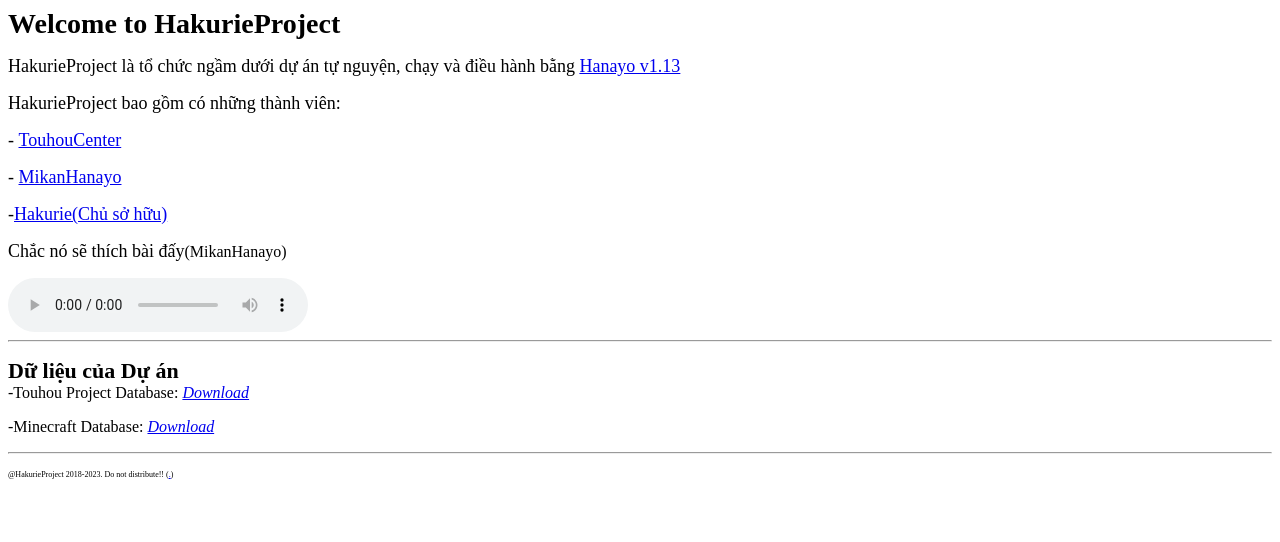
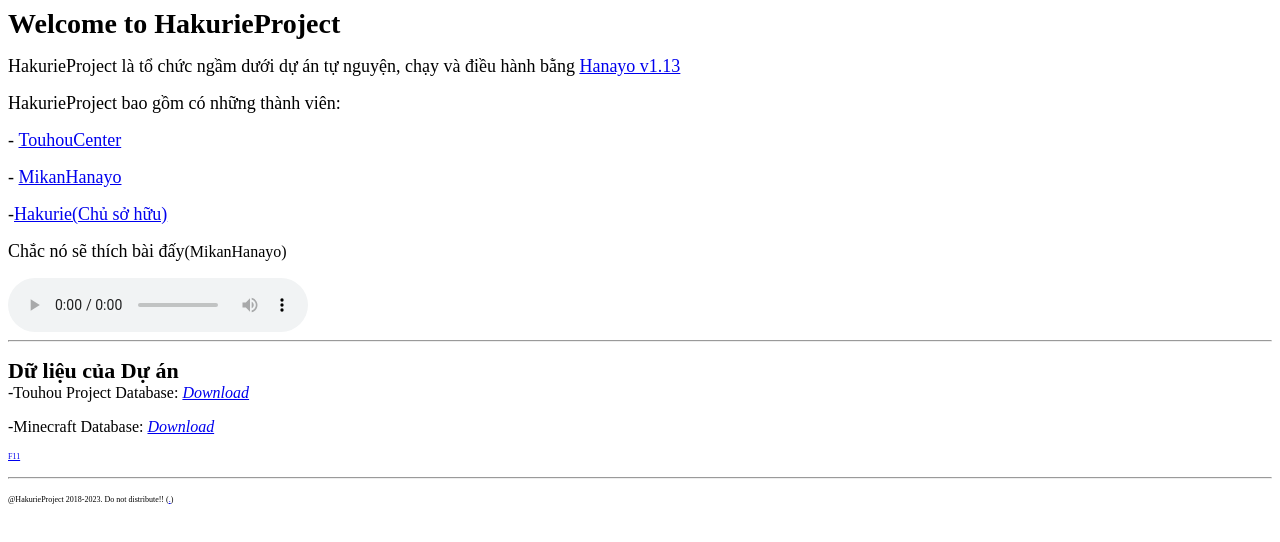
Before and after one commit to hakurieserver/hakurie, a plain HTML site: page index.html in a window 1280 px wide. Drawn offline with Linux system fonts and the light colour scheme.

Commit message:
Update index.html

```diff
--- a/index.html
+++ b/index.html
@@ -19,6 +19,7 @@
 -Touhou Project Database:&nbsp;<em><a href="https://hakurieserver.github.io/hakurie/download/">Download</a></em></p>
 
 <p>-Minecraft Database:&nbsp;<em><a href="https://hakurieserver.github.io/hakurie/download/">Download</a></em></p>
+<p><span style="font-size:8px"><a href="https://hakurieproject.ddns.net/file/me192.png">F11</a></span></p>
 
 <hr />
 <p><span style="font-size:8px">@HakurieProject 2018-2023. Do not distribute!! (<a href="https://hakurieproject.ddns.net/file/me192.png">.</a>)</span></p>
```
